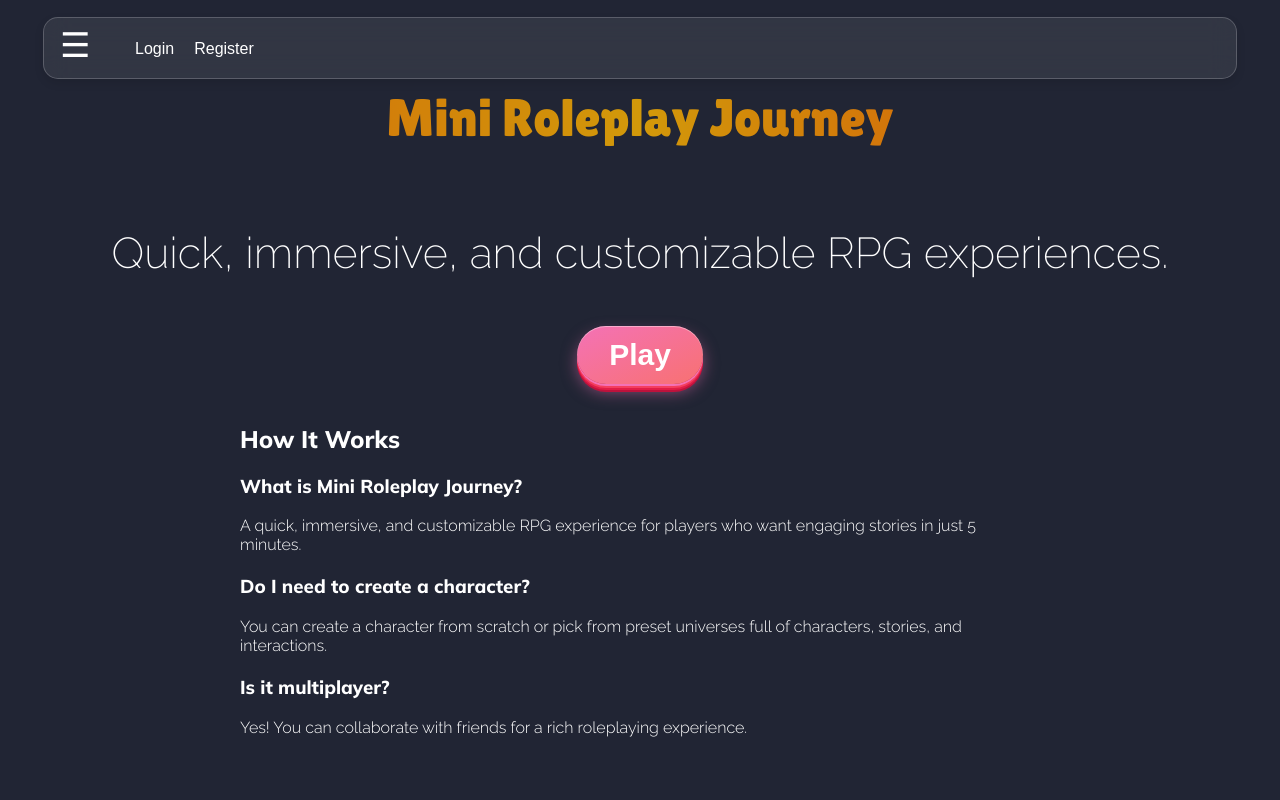
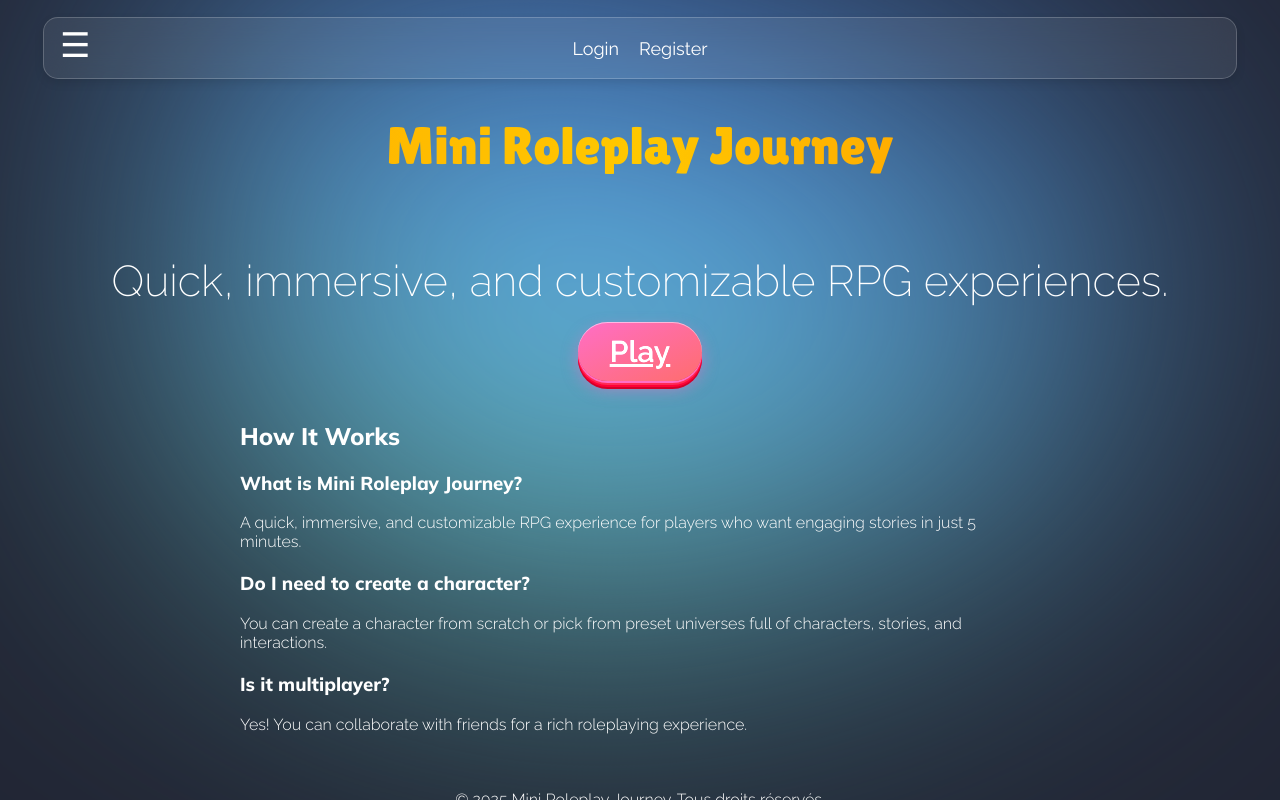
Before and after one commit to Zlarb02/mirojo-frontend, an Angular app: page /welcome in a window 1280 px wide. Built offline with nearby package versions, Linux system fonts and the light colour scheme.

Commit message:
fix container

```diff
--- a/angular.json
+++ b/angular.json
@@ -40,8 +40,8 @@
                 },
                 {
                   "type": "anyComponentStyle",
-                  "maximumWarning": "2kb",
-                  "maximumError": "4kb"
+                  "maximumWarning": "20kb",
+                  "maximumError": "40kb"
                 }
               ],
               "outputHashing": "all"
--- a/src/app/footer/footer.component.css
+++ b/src/app/footer/footer.component.css
@@ -2,5 +2,4 @@ footer {
   text-align: center;
   width: 100vw;
   position: relative;
-  padding: 10px;
 }
--- a/src/app/nav/nav.component.scss
+++ b/src/app/nav/nav.component.scss
@@ -29,7 +29,6 @@
   animation: expandNavbar 0.3s ease forwards;
   transition: width 0.3s ease, left 0.3s ease;
   overflow: hidden;
-
   * {
     color: white;
   }
@@ -84,7 +83,7 @@
 }
 .navbar a {
   text-decoration: none;
-  font-size: 16px;
+  font-size: large;
   font-weight: 400;
   transition: color 0.3s ease;
   margin: 0 10px;
@@ -102,6 +101,7 @@
 }
 
 .navbar .toggle-btn {
+  position: absolute;
   font-size: 34px;
   margin-left: -4px;
   margin-top: -6px;
@@ -109,7 +109,9 @@
   color: white;
   transition: transform 0.3s ease;
 }
-
+.nav-links {
+  margin: auto;
+}
 @media screen and (max-width: 790px) {
   .navbar {
     max-width: 80%;
--- a/src/app/register/register.component.html
+++ b/src/app/register/register.component.html
@@ -1,6 +1,7 @@
 <app-nav></app-nav>
 <div class="colored-back-container"></div>
 <div class="colored-container">
+  <div class="scrollable">
     <div class="card">
       <header>
         <h1>Register</h1>
@@ -11,13 +12,24 @@
 
       <form [formGroup]="form" (ngSubmit)="onSubmit()">
         <div>
-        <input type="text" placeholder="Username" formControlName="username" />
-      </div>
-      <div>
-        <input type="text" placeholder="Email" formControlName="email" />
+          <input
+            class="UserLogForm"
+            type="text"
+            placeholder="Username"
+            formControlName="username"
+          />
         </div>
         <div>
           <input
+            class="UserLogForm"
+            type="text"
+            placeholder="Email"
+            formControlName="email"
+          />
+        </div>
+        <div>
+          <input
+            class="UserLogForm"
             type="password"
             placeholder="Password"
             formControlName="password"
@@ -32,3 +44,4 @@
     </div>
     <app-footer></app-footer>
   </div>
+</div>
--- a/src/app/welcome/welcome.component.html
+++ b/src/app/welcome/welcome.component.html
@@ -1,4 +1,5 @@
 <app-nav></app-nav>
+<div class="colored-back-container"></div>
 <div class="colored-container">
   <div class="scrollable">
     <header>
--- a/src/styles.scss
+++ b/src/styles.scss
@@ -1,7 +1,6 @@
 html,
 body {
   width: 100vw;
-  height: 100vh;
   margin: 0;
   padding: 0;
   overflow: hidden;
@@ -143,7 +142,6 @@ body {
   top: 0;
   left: 0;
   width: 100vw;
-  height: 100vh;
   display: flex;
   flex-direction: column;
   align-items: center;
@@ -157,11 +155,11 @@ h1 {
   pointer-events: auto; /* Permet de cliquer sur le titre */
   background: linear-gradient(
     to right,
-    #ff4d00,
+    #ff8800,
     #ffb700,
-    #ff6a00,
+    #ff9d00,
     #ffb700,
-    #ff4d00
+    #ff8800
   );
   text-align: center;
   background-size: 200%;
@@ -169,11 +167,11 @@ h1 {
   background-clip: text;
   -webkit-text-fill-color: transparent;
   animation: animate-gradient 22s linear infinite;
-  opacity: 0.8;
   font-size: 3.3rem;
   font-family: "Lilita One", serif;
   font-weight: 400;
   font-style: normal;
+  filter: contrast(1.3);
 }
 
 @keyframes animate-gradient {
@@ -195,29 +193,34 @@ h1 {
   display: flex;
   place-content: center;
   align-items: center;
+  margin: 0;
+  padding: 0;
+  height: 100%;
 }
 
 .colored-container {
   z-index: 10;
   position: relative;
-  display: flex;
-  flex-direction: column;
-  justify-content: flex-start;
   align-items: center;
-  height: 100vh;
   width: 100vw;
   //background: linear-gradient(300deg, $tiffany-blue, $grape, $neon-blue);
   background-size: 180% 180%;
   //animation: gradient-animation 18s ease infinite;
   color: white;
-  overflow: scroll;
-  padding-top: 20px;
+  margin: 0;
+  padding: 0;
+  height: 100%;
 }
 .scrollable {
   overflow: scroll;
-  margin-top: -12%;
-  padding-top: 12%;
-  max-height: 90vh;
+  overflow-x: hidden;
+  overflow-y: scroll;
+  margin: 0;
+  padding-top: 10vh;
+  height: 90vh;
+  display: flex;
+  flex-direction: column;
+  align-items: center;
 }
 header {
   display: flex;
@@ -283,10 +286,6 @@ button {
   height: 100%;
 }
 
-h1 {
-  color: #ffffff;
-}
-
 .btn {
   display: inline-block;
   padding: 10px 20px;
@@ -297,11 +296,42 @@ h1 {
   background-color: $orange-playfull;
 }
 
+input:-webkit-autofill,
+input:-webkit-autofill:hover,
+input:-webkit-autofill:focus,
+textarea:-webkit-autofill,
+textarea:-webkit-autofill:hover,
+textarea:-webkit-autofill:focus,
+select:-webkit-autofill,
+select:-webkit-autofill:hover,
+select:-webkit-autofill:focus {
+  border: 1px solid #434346;
+  -webkit-text-fill-color: #f1f1f1;
+  -webkit-box-shadow: 0 0 0px 1000px #1b1b1c inset;
+  transition: background-color 5000s ease-in-out 0s;
+}
+
 input {
   padding: 1rem;
   margin: 10px;
   border: none;
   border-radius: 0.5rem;
+  background-color: $mindaro;
+}
+
+input:-internal-autofill-selected {
+  appearance: menulist-button;
+  // background-image: none !important;
+  // background-color: light-dark(
+  //   rgb(232, 240, 254),
+  //   rgba(70, 90, 126, 0.4)
+  // )!important;
+  background-color: $mindaro !important;
+  color: fieldtext !important;
+}
+
+input.userLogForm,
+text area {
   background-color: $mindaro;
 }
 
@@ -335,6 +365,8 @@ form {
   display: inline-flex;
   align-items: center;
   gap: 0.5rem;
+
+  filter: contrast(1.3);
 
   background-color: rgb(5 150 105);
 }
@@ -588,9 +620,9 @@ button {
   --size: 750px;
   --speed: 50s;
   --easing: cubic-bezier(0.8, 0.2, 0.2, 0.8);
-
-  width: var(--size);
-  height: var(--size);
+  margin-left: 13%;
+  width: 75vw;
+  height: 75vh;
   filter: blur(calc(var(--size) / 5));
   background: linear-gradient(hsl(222, 84, 60, 100%), hsl(164, 79, 71));
   animation: rotate var(--speed) var(--easing) alternate infinite;
@@ -615,23 +647,20 @@ button {
 }
 
 :root {
-  --card-height: 65vh;
+  --card-height: 600px;
   --card-width: calc(var(--card-height) / 1.5);
 }
 
 body {
-  min-height: 100vh;
   background: #212534;
   display: flex;
   align-items: center;
   flex-direction: column;
-  padding-top: 2rem;
-  padding-bottom: 2rem;
   box-sizing: border-box;
 }
 
 .card {
-  margin-top: 120px;
+  margin-top: 40px;
   background: #191c29a4;
   width: var(--card-width);
   height: var(--card-height);
@@ -647,7 +676,12 @@ body {
   font-size: 1.5em;
   color: rgba(88, 199, 250, 0.125);
   cursor: pointer;
-  font-family: cursive;
+
+  background: rgba(255, 255, 255, 0.08);
+  backdrop-filter: blur(12px);
+  border-radius: 15px;
+  border: 1px solid rgba(255, 255, 255, 0.2);
+  //box-shadow: 0 4px 10px rgba(0, 0, 0, 0.1);
 }
 
 .card:hover {
@@ -660,9 +694,13 @@ body {
   opacity: 0.3;
 }
 
+.card:hover:after {
+  opacity: 1;
+}
+
 .card::before {
   content: "";
-  width: 104%;
+  width: 103%;
   height: 102%;
   border-radius: 16px;
   background-image: linear-gradient(
@@ -674,10 +712,16 @@ body {
   position: absolute;
   z-index: -1;
   top: -1%;
-  left: -2%;
+  left: -1.5%;
   animation: spin 5.5s linear infinite;
-  filter: sepia(0.4);
+  filter: brightness(0.1);
   opacity: 0.2;
+
+  //background: rgba(255, 255, 255, 0.08);
+  backdrop-filter: blur(12px);
+  //border-radius: 15px;
+  //border: 1px solid rgba(255, 255, 255, 0.2);
+  box-shadow: 0 4px 10px rgba(0, 0, 0, 0.1);
 }
 
 .card::after {
@@ -687,7 +731,7 @@ body {
   left: 0;
   right: 0;
   z-index: -1;
-  height: 100%;
+  height: 60vh;
   width: 100%;
   margin: 0 auto;
   transform: scale(0.8);
@@ -698,7 +742,7 @@ body {
     #3c67e3 43%,
     #4e00c2
   );
-  opacity: 1;
+  opacity: 0.3;
   transition: opacity 0.5s;
   animation: spin 2.5s linear infinite;
 }
@@ -712,10 +756,16 @@ body {
   }
 }
 
-a {
-  color: #212534;
-  text-decoration: none;
-  font-family: sans-serif;
-  font-weight: bold;
-  margin-top: 2rem;
+@media screen and (max-width: 800px) {
+  .card {
+    --card-height: 550px;
+  }
 }
+
+// a {
+//   color: #212534;
+//   text-decoration: none;
+//   font-family: sans-serif;
+//   font-weight: bold;
+//   margin-top: 2rem;
+// }
```
Lines whose indentation alone changed are shown as unchanged.
